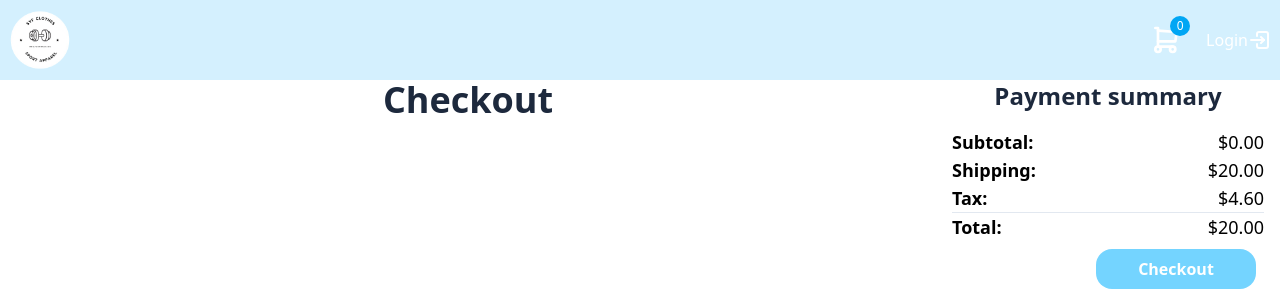
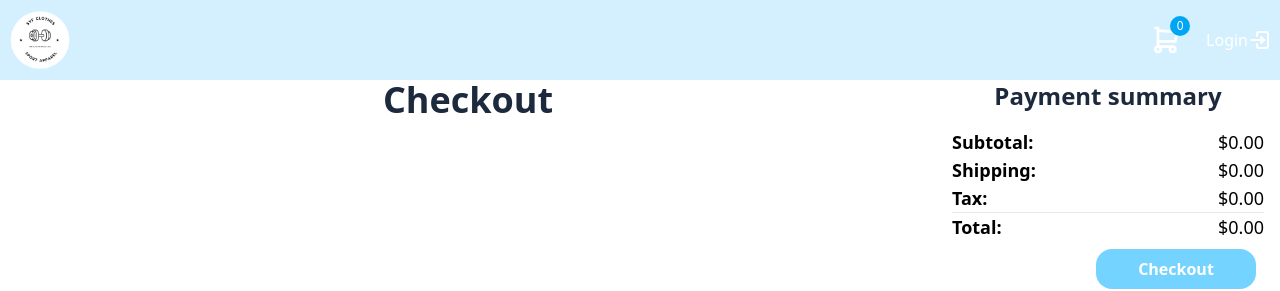
Before and after one commit to whit33y/AngularEcom, an Angular app: page /cart in a window 1280 px wide. Shown: the top 291 px of the page. Built offline with nearby package versions, Linux system fonts and the light colour scheme; no server answers.

Commit message:
fix prices with empty cart

```diff
--- a/src/app/components/elements/checkout/checkout.component.html
+++ b/src/app/components/elements/checkout/checkout.component.html
@@ -9,15 +9,28 @@
         </div>
         <div class="flex flex-row justify-between w-1/1 text-lg">
             <p class="font-semibold">Shipping: </p>
-            <p>20$</p>
+            @if(productsSum! > 0){
+            <p>{{(20 | currency: 'USD')}}</p>
+            }@else {
+            <p>{{(0 | currency: 'USD')}}</p>
+            }
+
         </div>
         <div class="flex flex-row justify-between w-1/1 text-lg">
             <p class="font-semibold">Tax: </p>
+            @if(productsSum! > 0){
             <p>{{((productsSum! + 20) * 0.23 | currency: 'USD') }}</p>
+            }@else {
+            <p>{{( 0 | currency: 'USD') }}</p>
+            }
         </div>
         <div class="flex flex-row justify-between w-1/1 text-lg border-t border-slate-200">
             <p class="font-bold">Total: </p>
-            <p>{{(productsSum! + 20 | currency: 'USD')}}</p>
+            @if(productsSum! > 0){
+            <p>{{(productsSum! + 20 | currency: 'USD')}}</p>}
+            @else {
+            <p>{{( 0 | currency: 'USD') }}</p>
+            }
         </div>
         <div>
             <app-button text="Checkout" (send)="checkout.emit()"></app-button>
@@ -34,15 +47,27 @@
         </div>
         <div class="flex flex-row justify-between w-1/1 text-lg">
             <p class="font-semibold">Shipping: </p>
-            <p>{{(20| currency: 'USD')}}</p>
+            @if(productsSum! > 0){
+            <p>{{(20 | currency: 'USD')}}</p>
+            }@else {
+            <p>{{(0 | currency: 'USD')}}</p>
+            }
         </div>
         <div class="flex flex-row justify-between w-1/1 text-lg">
             <p class="font-semibold">Tax: </p>
+            @if(productsSum! > 0){
             <p>{{((productsSum! + 20) * 0.23 | currency: 'USD') }}</p>
+            }@else {
+            <p>{{( 0 | currency: 'USD') }}</p>
+            }
         </div>
         <div class="flex flex-row justify-between w-1/1 text-lg border-t border-slate-200">
             <p class="font-bold">Total: </p>
-            <p>{{(productsSum! + 20 | currency: 'USD')}}</p>
+            @if(productsSum! > 0){
+            <p>{{(productsSum! + 20 | currency: 'USD')}}</p>}
+            @else {
+            <p>{{( 0 | currency: 'USD') }}</p>
+            }
         </div>
         <div>
             <app-button text="Checkout" (send)="checkout.emit()"></app-button>
```
